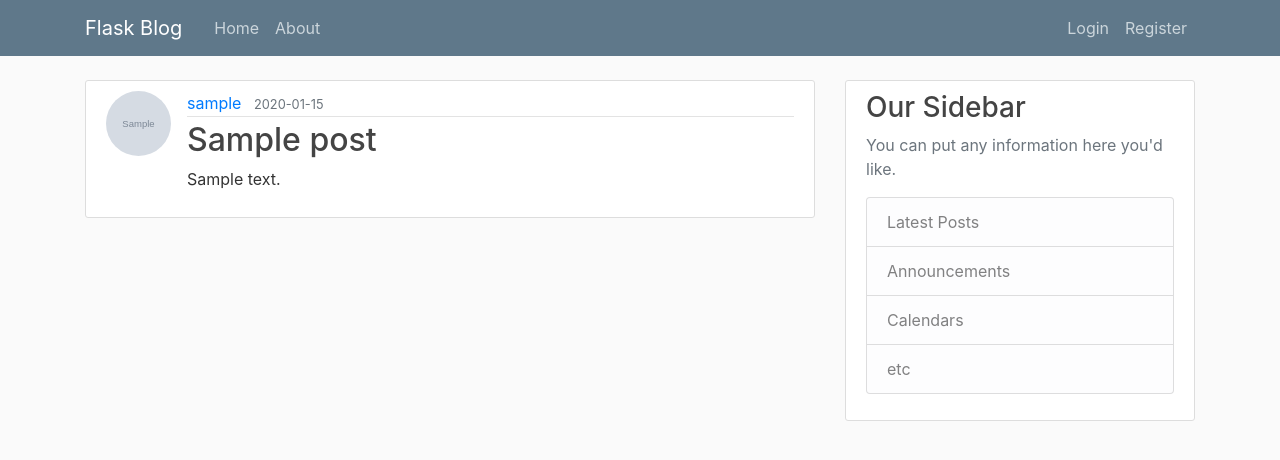
After one commit to Sergey-Rogalskiy/flask_Corey-Schafer_study, a Flask app: page /post/1 in a window 1280 px wide. The commit adds this page. Shown: the top 460 px of the page. Run offline with Flask 2, Linux system fonts and the light colour scheme; tables that the repository leaves empty hold one stand-in row (values such as "Sample post"); grey boxes marked "Sample" are stand-in pictures.

Commit message:
8 video - create update and delete posts

```diff
--- a/flaskcrm/routes.py
+++ b/flaskcrm/routes.py
@@ -3,32 +3,18 @@ import secrets
 from PIL import Image
 
 
-from flask import render_template, url_for, flash, redirect, request
+from flask import render_template, url_for, flash, redirect, request, abort
 from flask_login import login_user, current_user, logout_user, login_required
 
 from flaskcrm import app, db, bcrypt
-from flaskcrm.forms import RegistrationForm, LoginForm, UpdateAccountForm
-from flaskcrm.models import User
-
-posts = [
-    {
-        'author': 'Sergo Rogalskii',
-        'title': 'Blog post 1',
-        'content': 'First post content',
-        'date_posted': 'Today',
-    },
-    {
-        'author': 'Sergo Rogalskii',
-        'title': 'Blog post 2',
-        'content': 'Second post content',
-        'date_posted': 'Tomorrow',
-    }
-]
+from flaskcrm.forms import RegistrationForm, LoginForm, UpdateAccountForm, PostForm
+from flaskcrm.models import User, Post
 
 
 @app.route('/')
 @app.route('/home')
 def home():
+    posts = Post.query.all()
     return render_template('home.html', posts=posts)
 
 
@@ -103,3 +89,54 @@ def account():
         form.email.data = current_user.email
     image_file = url_for('static', filename='profile_pics/' + current_user.image_file)
     return render_template('account.html', title='Account', image_file=image_file, form=form)
+
+
+@app.route('/post/new', methods=['GET', 'POST'])
+@login_required
+def new_post():
+    form = PostForm()
+    if form.validate_on_submit():
+        post = Post(title=form.title.data, content=form.content.data, author=current_user)
+        db.session.add(post)
+        db.session.commit()
+        flash('Your post has been created!', 'success')
+        return redirect(url_for('home'))
+    return render_template('create_post.html', title='New Post', form=form)
+
+
+@app.route("/post/<int:post_id>")
+def post(post_id):
+    post = Post.query.get_or_404(post_id)
+    return render_template('post.html', title=post.title, post=post)
+
+
+@app.route("/post/<int:post_id>/update", methods=['GET', 'POST'])
+@login_required
+def update_post(post_id):
+    post = Post.query.get_or_404(post_id)
+    if post.author != current_user:
+        abort(403)
+    form = PostForm()
+    if form.validate_on_submit():
+        post.title = form.title.data
+        post.content = form.content.data
+        db.session.commit()
+        flash('Your post has been updated!', 'success')
+        return redirect(url_for('post', post_id=post.id))
+    elif request.method == 'GET':
+        form.title.data = post.title
+        form.content.data = post.content
+    return render_template('create_post.html', title='Update Post',
+                           form=form, legend='Update Post')
+
+
+@app.route("/post/<int:post_id>/delete", methods=['POST'])
+@login_required
+def delete_post(post_id):
+    post = Post.query.get_or_404(post_id)
+    if post.author != current_user:
+        abort(403)
+    db.session.delete(post)
+    db.session.commit()
+    flash('Your post has been deleted!', 'success')
+    return redirect(url_for('home'))
--- a/flaskcrm/templates/layout.html
+++ b/flaskcrm/templates/layout.html
@@ -32,6 +32,7 @@
                     <!-- Navbar Right Side -->
                     <div class="navbar-nav">
                         {% if current_user.is_authenticated %}
+                        <a class="nav-item nav-link" href="{{ url_for('new_post') }}">New Post</a>
                         <a class="nav-item nav-link" href="{{ url_for('account') }}">Account</a>
                         <a class="nav-item nav-link" href="{{ url_for('logout') }}">Logout</a>
                         {% else %}
--- /dev/null
+++ b/flaskcrm/templates/post.html
@@ -0,0 +1,39 @@
+{% extends "layout.html" %}
+{% block content %}
+  <article class="media content-section">
+    <img class="rounded-circle article-img" src="{{ url_for('static', filename='profile_pics/' + post.author.image_file) }}">
+    <div class="media-body">
+      <div class="article-metadata">
+        <a class="mr-2" href="#">{{ post.author.username }}</a>
+        <small class="text-muted">{{ post.date_posted.strftime('%Y-%m-%d') }}</small>
+        {% if post.author == current_user %}
+          <div>
+            <a class="btn btn-secondary btn-sm mt-1 mb-1" href="{{ url_for('update_post', post_id=post.id) }}">Update</a>
+            <button type="button" class="btn btn-danger btn-sm m-1" data-toggle="modal" data-target="#deleteModal">Delete</button>
+          </div>
+        {% endif %}
+      </div>
+      <h2 class="article-title">{{ post.title }}</h2>
+      <p class="article-content">{{ post.content }}</p>
+    </div>
+  </article>
+  <!-- Modal -->
+  <div class="modal fade" id="deleteModal" tabindex="-1" role="dialog" aria-labelledby="deleteModalLabel" aria-hidden="true">
+    <div class="modal-dialog" role="document">
+      <div class="modal-content">
+        <div class="modal-header">
+          <h5 class="modal-title" id="deleteModalLabel">Delete Post?</h5>
+          <button type="button" class="close" data-dismiss="modal" aria-label="Close">
+            <span aria-hidden="true">&times;</span>
+          </button>
+        </div>
+        <div class="modal-footer">
+          <button type="button" class="btn btn-secondary" data-dismiss="modal">Close</button>
+          <form action="{{ url_for('delete_post', post_id=post.id) }}" method="POST">
+            <input class="btn btn-danger" type="submit" value="Delete">
+          </form>
+        </div>
+      </div>
+    </div>
+  </div>
+{% endblock content %}
```
Also changed, not shown: flaskcrm/forms.py (+7 -1 lines), flaskcrm/templates/create_post.html (added, +40 -0 lines), flaskcrm/templates/home.html (+4 -3 lines).
